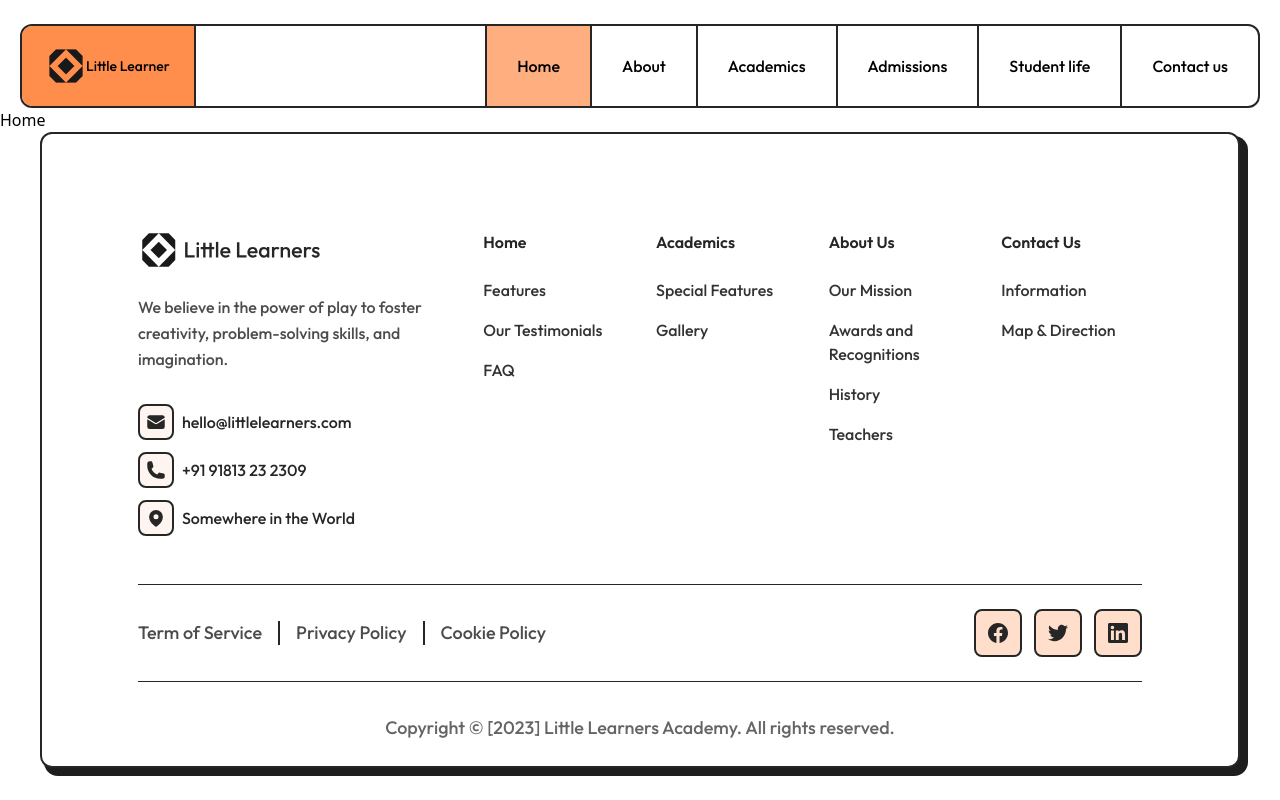
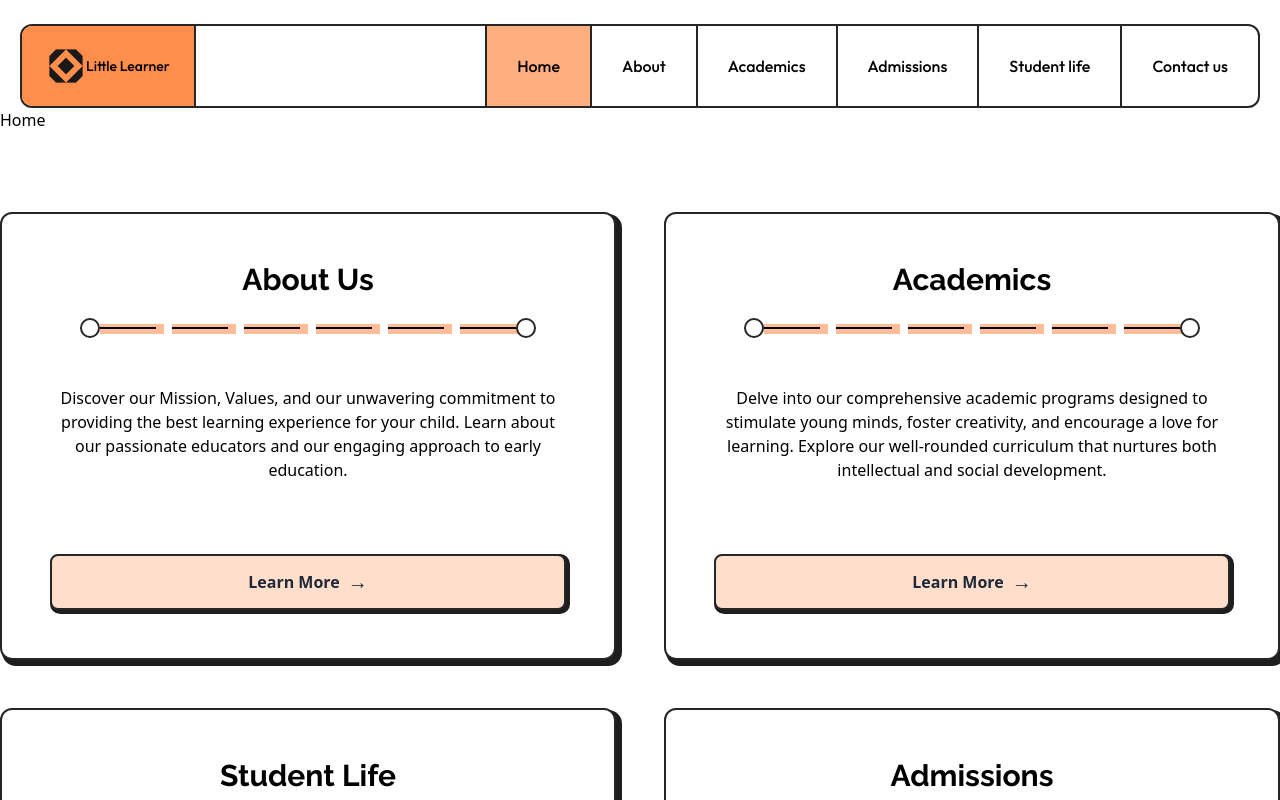
Before and after one commit to AbdoAhmed-Khalifa/little-learners, a Next.js app: page / in a window 1280 px wide. Shown: the top 800 px of the page. Built offline with nearby package versions, Linux system fonts and the light colour scheme.

Commit message:
finsih page card section

```diff
--- /dev/null
+++ b/app/_components/pageCardComponents/CardButton.tsx
@@ -0,0 +1,12 @@
+import React from 'react'
+
+export default function CardButton() {
+  return (
+    <div className="pt-6">
+      <button className="px-6 py-3 bg-primary-90 text-gray-800 font-semibold border-2 rounded-lg border-dark-15 shadow-button hover:bg-primary-65 flex items-center justify-center w-full transition duration-300 ease-in-out ">
+        Learn More
+        <span className="ml-2 text-xl">→</span>
+      </button>
+      </div>
+  )
+}
--- /dev/null
+++ b/app/_components/pageCardComponents/CardDescription.tsx
@@ -0,0 +1,9 @@
+import React from 'react'
+
+export default function CardDescription({description}:{description:string}) {
+  return (
+    <p className="dark-30 text-base font-medium">
+        {description}
+      </p>
+  )
+}
--- /dev/null
+++ b/app/_components/pageCardComponents/CardLines.tsx
@@ -0,0 +1,17 @@
+
+export default function CardLines() {
+  return (
+    <div className="flex items-center justify-center  ">
+    <span className="w-5 h-5 border-2 border-dark-15 rounded-full z-20 bg-white"></span>
+    <div className=" flex items-center justify-center space-x-4">
+    <div className="h-0.5 w-14 bg-black shadow-line "></div>
+    <div className="h-0.5 w-14 bg-black shadow-line "></div>
+    <div className="h-0.5 w-14 hidden xl:block bg-black shadow-line "></div>
+    <div className="h-0.5 w-14  hidden xl:block bg-black shadow-line "></div>
+    <div className="h-0.5 w-14 bg-black shadow-line "></div>
+    <div className="h-0.5 w-14 bg-black shadow-line "></div>
+    </div>
+    <span className="w-5 h-5 border-2 border-dark-15 rounded-full z-20  bg-white"></span>
+  </div>
+  )
+}
--- /dev/null
+++ b/app/_components/pageCardComponents/PageCard.tsx
@@ -0,0 +1,18 @@
+import CardButton from "./CardButton";
+import CardDescription from "./CardDescription";
+import CardLines from "./CardLines";
+
+const PageCard = ({title,description}:{title:string,description:string}) => {
+  return (
+    <div className="bg-white xl:p-12 p-6 lg:max-w-2xl md:max-w-lg  text-center space-y-12 border-2 rounded-xl border-dark-15 shadow-card ">
+      <div className="space-y-5 ">
+      <h2 className="font-raleway font-bold text-3xl">{title}</h2>
+     <CardLines/>
+      </div>
+      <CardDescription description={description}/>
+      <CardButton/>
+    </div>
+  );
+};
+
+export default PageCard;
--- /dev/null
+++ b/app/_components/pageCardComponents/PageCardsSection.tsx
@@ -0,0 +1,13 @@
+import { pageCardData } from "@/app/_constants";
+import PageCard from "./PageCard";
+
+export default function PageCardsSection() {
+  return (
+    <section className="grid grid-cols-1 gap-12 md:grid-cols-2 justify-items-center  xl:max-w-screen-xl lg:max-w-screen-lg md:max-w-screen-md sm:max-w-screen-sm sm:mx-auto mx-10 my-20">
+
+    {pageCardData.map((item, index) => (
+      <PageCard key={index} title={item.title} description={item.description} />
+    ))}
+    </section>
+  )
+}
--- a/app/_constants/index.ts
+++ b/app/_constants/index.ts
@@ -37,3 +37,21 @@ const footerList = [
   },
 ];
 export { footerList };
+
+export const pageCardData:{title:string,description:string}[] = [
+  {
+    title:"About Us",
+    description:"Discover our Mission, Values, and our unwavering commitment to providing the best learning experience for your child. Learn about our passionate educators and our engaging approach to early education."
+  },
+  {
+    title:"Academics",
+    description:"Delve into our comprehensive academic programs designed to stimulate young minds, foster creativity, and encourage a love for learning. Explore our well-rounded curriculum that nurtures both intellectual and social development."
+  },{
+    title:"Student Life",
+    description:"Peek into the vibrant and enriching world of Student Life at Little Learners Academy. Discover the array of extracurricular activities, arts and crafts, sports, and social events that make our school experience truly memorable."
+  },
+  {
+    title:"Admissions",
+    description:"Learn about our Enrollment Process and how to secure your child's place at Little Learners Academy. Find information about our admission requirements, application deadlines, and available spaces."
+  }
+]
--- a/app/page.tsx
+++ b/app/page.tsx
@@ -1,3 +1,8 @@
+import PageCardsSection from "./_components/pageCardComponents/PageCardsSection";
+
 export default function Home() {
-  return <div>Home</div>;
+  return <div>Home
+
+    <PageCardsSection/>
+  </div>;
 }
--- a/tailwind.config.ts
+++ b/tailwind.config.ts
@@ -35,7 +35,10 @@ export default {
         raleway: ['var(--font-raleway)'],
       },
       boxShadow: {
-        'card': '6px 6px 0px 2px rgba(30,30,30,1)',
+        'card': '4px 4px 0px 2px rgba(30,30,30,1)',
+        'button': '2px 2px 0px 2px rgba(30,30,30,1)',
+        "line":"4px 1px 0px 4px rgba(255,190,153,1)"
+
       },
     },
   },
```
